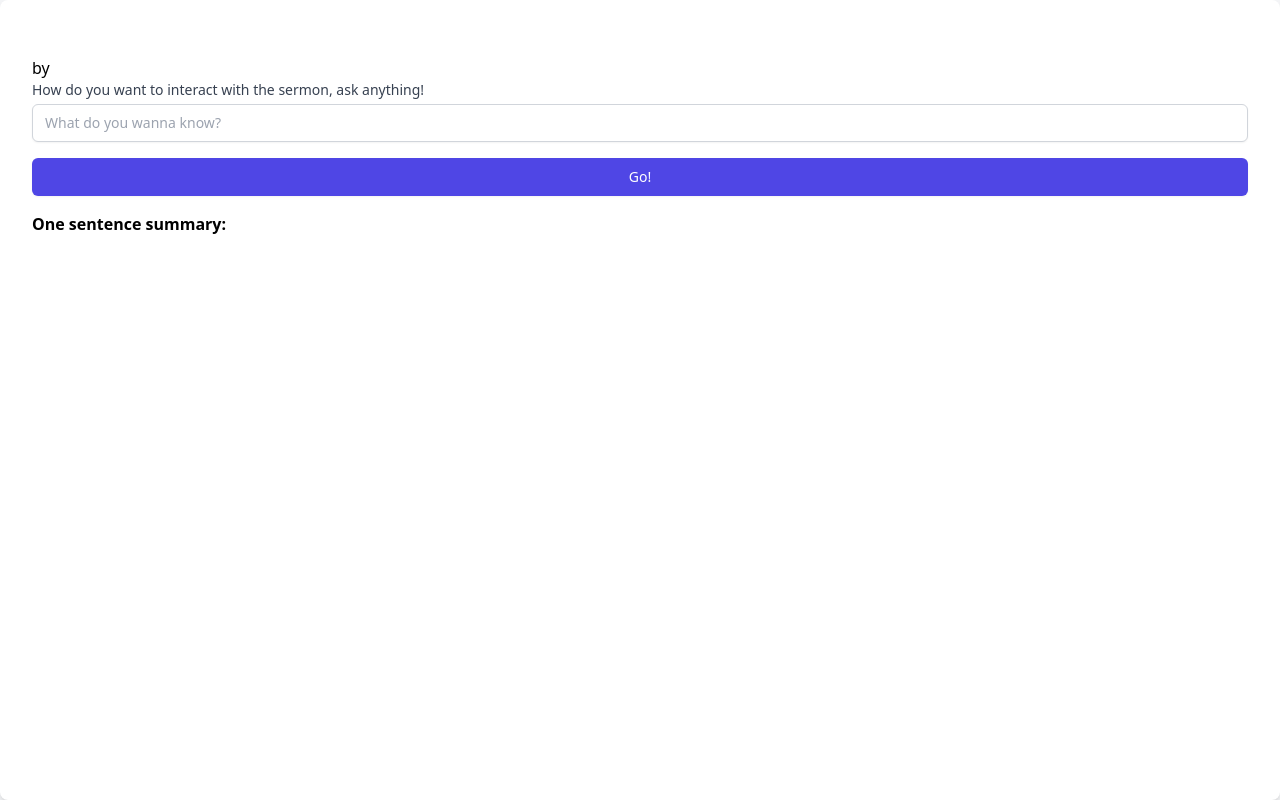
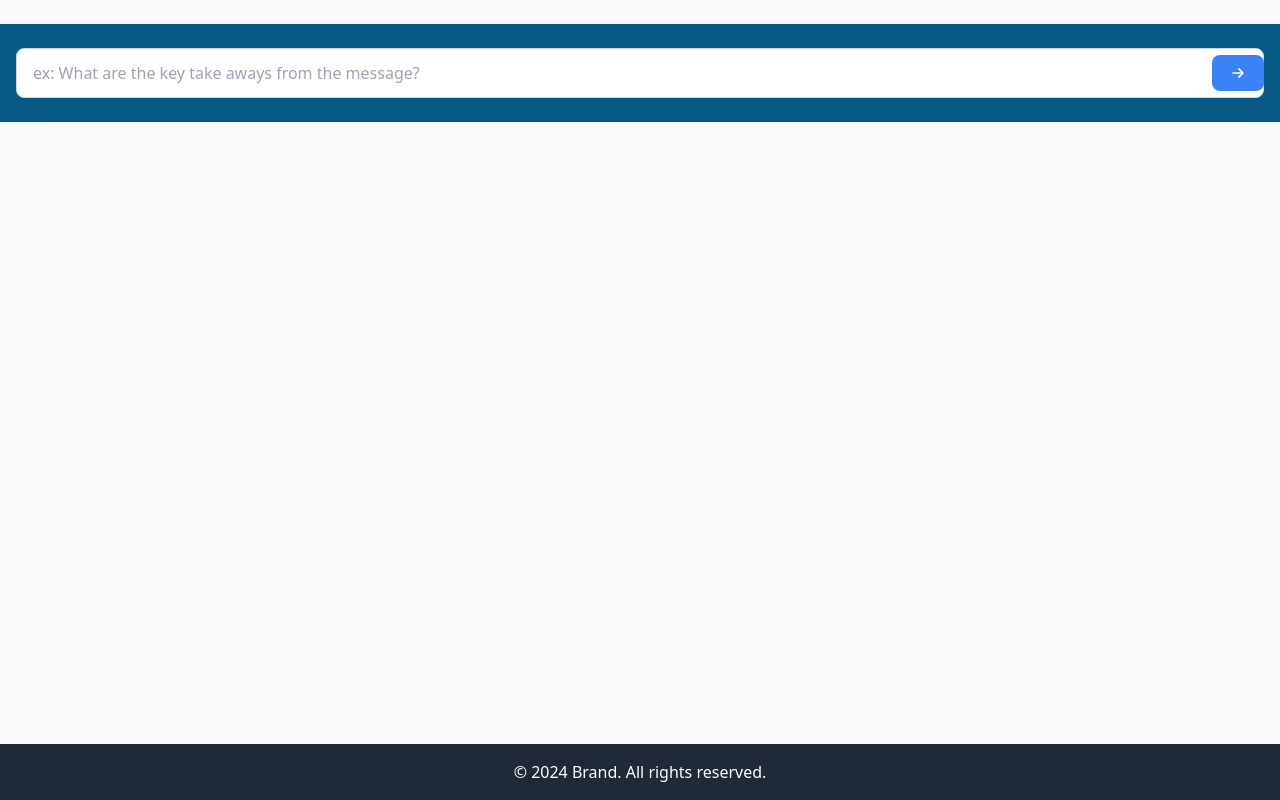
Before and after one commit to xeb/hpchat, a Flask app: template hpchat/templates/sermon.html in a window 1280 px wide. Run offline with Flask 3, Linux system fonts and the light colour scheme; the template is opened without the code that fills it, so the values that code supplies are empty; some libraries are stand-ins or nearby versions.

Commit message:
Updating the UI a bit
Mostly just trying out a small UI refactor

```diff
--- a/hpchat/server.py
+++ b/hpchat/server.py
@@ -20,6 +20,11 @@ def index():
 def sermon(slug):
     sermon = db.get(url_slug=slug)
     return render_template('sermon.html', slug=slug, sermon=sermon)
+
+# @app.route('/sermons_v2/<slug>')
+# def sermon(slug):
+#     sermon = db.get(url_slug=slug)
+#     return render_template('sermon_v2.html', slug=slug, sermon=sermon)
 
 @app.route('/chat', methods=['POST'])
 def chat():
--- a/hpchat/templates/sermon.html
+++ b/hpchat/templates/sermon.html
@@ -3,74 +3,96 @@
 <head>
   <meta charset="UTF-8">
   <meta name="viewport" content="width=device-width, initial-scale=1.0">
-    <title>HPChat</title>
+  <title>Tailwind Input Example</title>
   <script src="https://cdn.tailwindcss.com"></script>
+  <script src="https://cdn.jsdelivr.net/npm/marked/marked.min.js"></script>
 </head>
-<body class="bg-gray-100 flex justify-center min-h-screen">
-    <div class="bg-white p-8 rounded-lg shadow-md w-full">
+<body class="bg-gray-50 text-gray-800 min-h-screen flex flex-col bg-gray-100 flex justify-center min-h-screen">
+  <!-- Full-Width Text Input with Floating Button -->
   <h1 class="text-2xl font-bold mb-6 text-center text-gray-800">{{sermon.title}}</h1>
-        <h4>by {{sermon.speaker_name}}</h4>
-        <form id="ajaxForm" class="space-y-4">
-            <div>
-                <!-- <label for="color" class="block text-sm font-medium text-gray-700 mb-1">Select the sermon:</label> -->
-                <div>
-                    <label for="name" class="block text-sm font-medium text-gray-700 mb-1">How do you want to interact with the sermon, ask anything!</label>
-                    <input type="text" id="name" name="name" required class="mt-1 block w-full py-2 px-3 border border-gray-300 bg-white rounded-md shadow-sm focus:outline-none focus:ring-indigo-500 focus:border-indigo-500 sm:text-sm" placeholder="What do you wanna know?">
+
+  <header class="bg-sky-800 py-6">
+    <div class="container mx-auto px-4 relative">
+      <input
+        type="text"
+        id="textInput"
+        placeholder="ex: What are the key take aways from the message?"
+        class="w-full px-4 py-3 rounded-lg border border-gray-300 focus:outline-none focus:ring-2 focus:ring-blue-400"
+      />
       <input type="hidden" id="slug" name="slug" value="{{slug}}">
-                    <!-- <input type="hidden" id="hidden-input" name="hidden-input" value="some-hidden-value"> -->
-                </div>
-            </div>
-            <div>
-                <button type="submit" class="w-full flex justify-center py-2 px-4 border border-transparent rounded-md shadow-sm text-sm font-medium text-white bg-indigo-600 hover:bg-indigo-700 focus:outline-none focus:ring-2 focus:ring-offset-2 focus:ring-indigo-500">
-                    Go!
+      <button
+        id="submitButton"
+        class="absolute right-4 top-1/2 transform -translate-y-1/2 bg-blue-500 text-white px-4 py-2 rounded-lg hover:bg-blue-600 focus:outline-none focus:ring-2 focus:ring-blue-400"
+      >
+        <svg id="buttonIcon" xmlns="http://www.w3.org/2000/svg" class="h-5 w-5" fill="none" viewBox="0 0 24 24" stroke="currentColor">
+          <path stroke-linecap="round" stroke-linejoin="round" stroke-width="2" d="M13 7l5 5m0 0l-5 5m5-5H6" />
+        </svg>
       </button>
     </div>
-        </form>
-        <div id="response" class="mt-4 text-center text-sm"></div>
-        <ul id="responseList" class="mt-4 list-disc pl-5"></ul>
+  </header>
 
-        <b>One sentence summary: </b><p>{{sermon.one_sentence_summary}}</p>
-        <br/><br/>
-        {% if sermon.announcements | length > 0 %}
-            <h5>Announcements:</h5>
-            <ul>
-            {% for announcement in sermon.announcements %}
-                <li>{{announcement}}</li>
-            {% endfor %}
+  <!-- Content Section -->
+  <main class="flex-grow py-6">
+    <div class="container mx-auto px-4">
+      <ul id="contentList" class="space-y-4">
+        <!-- Dynamically Rendered Content Will Appear Here -->
       </ul>
-        {% endif %}
-        <br/>
-        {% if sermon.biblical_references | length > 0 %}
-            <h5>Biblical References:</h5>
-            <ul>
-            {% for bref in sermon.biblical_references %}
-                <li>{{bref}}</li>
-            {% endfor %}
-            </ul>
-        {% endif %}
     </div>
+  </main>
+
+  <!-- Footer -->
+  <footer class="bg-gray-800 text-white py-4">
+    <div class="container mx-auto px-4 text-center">
+      <p>&copy; 2024 Brand. All rights reserved.</p>
+    </div>
+  </footer>
 
   <script>
-        document.getElementById('ajaxForm').addEventListener('submit', function(e) {
-            e.preventDefault();
+    // JavaScript to handle dynamic content rendering
+    const textInput = document.getElementById('textInput');
+    const contentList = document.getElementById('contentList');
+    const submitButton = document.getElementById('submitButton');
+    const buttonIcon = document.getElementById('buttonIcon');
+    const slug = document.getElementById('slug');
 
-            const form = e.target;
-            // console.log (form.elements.name.value);
-            const msg = form.elements.name.value;
-            const responseDiv = document.getElementById('response');
-            const question = document.getElementById('name');
-            const slug = document.getElementById('slug').value;
-            console.log(slug);
+    // Function to handle adding item to the list
+    function addItem(item) {
+      if (textInput.value.trim() !== '') {
+        const li = document.createElement('li');
+        li.textContent = item;
+        li.className = "p-4 bg-white rounded-lg shadow";
+        contentList.appendChild(li);
+        textInput.value = ''; // Clear the input
+      }
+    }
 
+    // Event listener for the Enter key
+    textInput.addEventListener('keydown', (e) => {
+      if (e.key === 'Enter') {
+        handleSubmission();
+      }
+    });
+
+    // Event listener for the button click
+    submitButton.addEventListener('click', () => {
+      handleSubmission();
+    });
+
+    // Function to handle submission and disable button during operation
+    function handleSubmission() {
+      if (textInput.value.trim() !== '') {
+        submitButton.disabled = true; // Disable the button
+        buttonIcon.classList.add('hidden');
+        submitButton.innerHTML += '<svg id="loadingSpinner" class="animate-spin h-5 w-5 text-white" xmlns="http://www.w3.org/2000/svg" fill="none" viewBox="0 0 24 24"><circle class="opacity-25" cx="12" cy="12" r="10" stroke="currentColor" stroke-width="4"></circle><path class="opacity-75" fill="currentColor" d="M4 12a8 8 0 018-8v8H4z"></path></svg>';
+
+        //addItem();
         // Create a new XMLHttpRequest object
         const xhr = new XMLHttpRequest();
 
             // Configure it: POST-request for the URL /submit-form
             xhr.open('POST', '/chat', true);
-
             // Set the Content-Type header
             xhr.setRequestHeader('Content-Type', 'application/json');
-
             // Set up a handler for when the request finishes
             xhr.onload = function() {
                 if (xhr.status === 200) {
@@ -82,39 +104,46 @@
                     const responseData = JSON.parse(xhr.responseText);
 
                     // Get the response list
-                    const responseList = document.getElementById('responseList');
+                    //const responseList = document.getElementById('responseList');
 
                     // Create a new list item
                     const listItem = document.createElement('li');
-                    listItem.className = 'p-3 bg-gray-50 rounded shadow-sm transition-all duration-300 ease-in-out';
+                    listItem.className = 'p-3 bg-slate-200 rounded shadow-lg transition-all duration-300 ease-in-out';
 
                     // Create content for the list item
                     // let content = '';
-                    let content = `<strong class="block text-sm text-gray-600 mb-1">Response at ${new Date().toLocaleTimeString()}:</strong>`;
-                    content += '<ul class="list-disc pl-5 space-y-1">';
+                    let content = `<strong class="block text-sm text-slate-950 mb-1">${textInput.value}<br></strong><hr>`;
+                    content += '<p>';
                     for (const [key, value] of Object.entries(responseData)) {
                         // content += `<li><strong>${key}:</strong> ${value}</li>`;
-                        content += `<li>${value}</li>`;
+                        content += `${value}`;
 
                     }
-                    content += '</ul>';
+                    content += '</p>';
 
                     // Set the content of the list item
-                    listItem.innerHTML = content;
+                    const html = marked.parse(content);
+                    // listItem.innerHTML = marked(content);
+                    listItem.innerHTML = html;
 
                     // Add a subtle animation effect
                     listItem.style.opacity = '0';
                     listItem.style.transform = 'translateY(-10px)';
 
                     // Prepend the new list item to the response list
-                    responseList.insertBefore(listItem, responseList.firstChild);
+                    contentList.insertBefore(listItem, contentList.firstChild);
 
                     // Trigger the animation
                     setTimeout(() => {
                         listItem.style.opacity = '1';
                         listItem.style.transform = 'translateY(0)';
                     }, 10);
-                    question.value = "";
+                    textInput.value = ""
+                    // question.value = "";
+
+                    submitButton.disabled = false; // Re-enable the button after operation
+                    document.getElementById('loadingSpinner').remove();
+                    buttonIcon.classList.remove('hidden');
                 } else {
                     responseDiv.textContent = 'Error submitting form. Please try again.';
                     responseDiv.className = 'mt-4 text-center text-sm text-red-600';
@@ -122,14 +151,15 @@
             };
 
             const req = {
-                slug: slug,
-                text: msg
+                slug: slug.value,
+                text: textInput.value
             }
             console.log(req);
             // Send the requestd
             xhr.send(JSON.stringify(req));
             // xhr.send('text=' + encodeURIComponent(msg));
-        });
+      }
+    }
   </script>
 </body>
 </html>
```
Also changed, not shown: hpchat/templates/sermon_bu.html (added, +145 -0 lines), tailwind.config.js (added, +8 -0 lines), output/August 19, 2024 | Jeff Maguire | HP Church.txt (added). Lines whose indentation alone changed are shown as unchanged.
